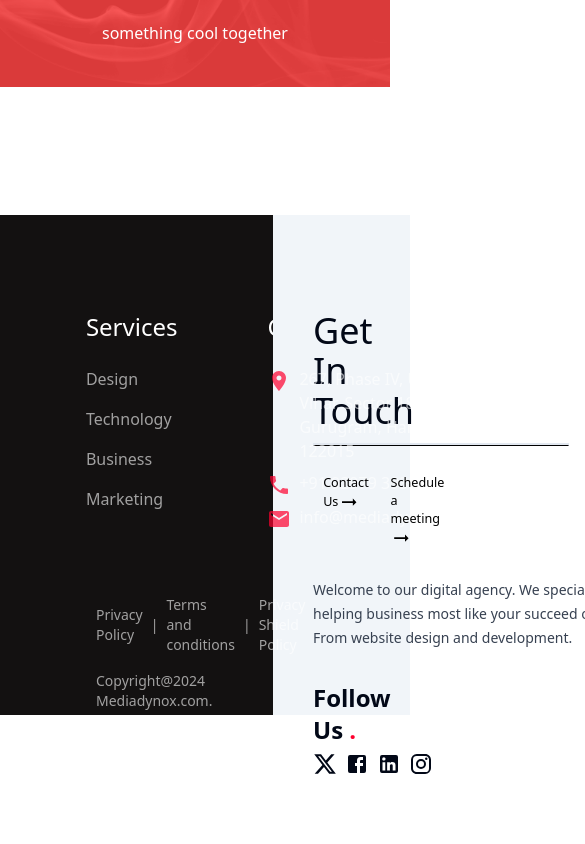
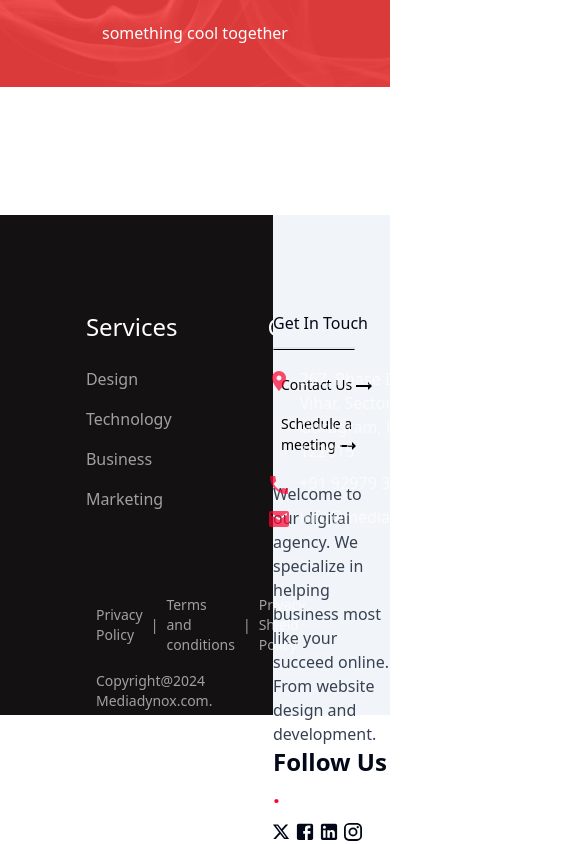
Before and after one commit to rkcoola792/media-dynox, a React (Vite) app: page / in a window 390 px wide. Shown: the part 8860-9704 px from the top of the page, 585 px wide, since content can reach past the window. Before the commit the page ends 9636 px from the top, so only its background shows below. Built offline with nearby package versions, Linux system fonts and the light colour scheme.

Commit message:
footer right responsive

```diff
--- a/src/components/Footer.jsx
+++ b/src/components/Footer.jsx
@@ -89,44 +89,45 @@ const Footer = () => {
           </div>
         </div>
       </div>
-      <div className="right w-[35%] bg-slate-100 flex flex-col pl-10 pt-24 ">
+
+      <div className="right w-[35%] bg-slate-100 flex flex-col lg:pl-16 md:pl-10 pt-24  ">
         <div className="top flex flex-col gap-2 ">
           <div className="title">
-            <h1 className="text-4xl font-medium">Get In Touch</h1>
+            <h1 className="lg:text-4xl md:text-3xl font-medium">Get In Touch</h1>
           </div>
-          <div className="hr border border-b-black mt-1  w-64">
+          <div className="hr border border-b-black mt-1  w-[70%]">
             <hr />
           </div>
-          <div className="ctas flex gap-2">
-            <div className="scale-90">
+          <div className="ctas lg:flex flex-wrap sm:-translate-x-3">
+            <div className="md:scale-90 ">
               <Explore text="Contact Us" size="sm"></Explore>
             </div>
-            <div className='scale-90'>
+            <div className='md:scale-90 '>
               <Explore text="Schedule a meeting" size="sm"></Explore>
             </div>
           </div>
         </div>
         <div className="mid">
-          <p className="text-gray-700 text-sm mt-6 w-80 leading-6">
+          <p className="text-gray-700 lg:text-sm sm:text-xs sm:leading-6 mt-6 md:w-[80%] lg:w-[70%] leading-6 lg:leading-7">
             Welcome to our digital agency. We specialize in helping business
             most like your succeed online. From website design and development.
           </p>
         </div>
-        <div className="bottom mt-8">
+        <div className="bottom lg:mt-8 sm:mt-6 ">
           <h1 className="text-2xl font-semibold">
             Follow Us <span className="text-mainred">.</span>
           </h1>
-          <div className="social-icons flex gap-2 mt-1">
-            <div className="hover:text-mainred transition duration-450 ease-out hover:ease-in cursor-pointer">
+          <div className="social-icons flex -translate-x-1 mt-2">
+            <div className="hover:text-mainred transition duration-450 ease-out hover:ease-in cursor-pointer scale-75">
               <XIcon></XIcon>
             </div>
-            <div className="hover:text-mainred transition duration-450 ease-out hover:ease-in cursor-pointer">
+            <div className="hover:text-mainred transition duration-450 ease-out hover:ease-in cursor-pointer scale-90">
               <FacebookIcon></FacebookIcon>
             </div>
-            <div className="hover:text-mainred transition duration-450 ease-out hover:ease-in cursor-pointer">
+            <div className="hover:text-mainred transition duration-450 ease-out hover:ease-in cursor-pointer scale-90">
               <LinkedInIcon></LinkedInIcon>
             </div>
-            <div className="hover:text-mainred transition duration-450 ease-out hover:ease-in cursor-pointer">
+            <div className="hover:text-mainred transition duration-450 ease-out hover:ease-in cursor-pointer scale-90">
               <InstagramIcon></InstagramIcon>
             </div>
           </div>
--- a/src/components/Homepage/Section8.jsx
+++ b/src/components/Homepage/Section8.jsx
@@ -3,7 +3,7 @@ import Explore from './Explore';
 
 const Section8 = () => {
   return (
-    <div className="section-8 lg:flex gap-6 md:px-24 sm:px-12 pr-36 mt-16 lg:h-[520px] justify-center items-center my-12">
+    <div className="section-8 lg:flex gap-6 lg:gap-12 md:px-24  sm:px-12 pr-36 mt-16 lg:h-[520px] justify-center items-center my-12">
       <div className="left lg:w-[30%] lg:text-left sm:text-center  lg:flex lg:flex-col gap-44 ">
         <h1 className="lg:text-4xl sm:text-2xl md:text-3xl ">
           <span className="font-semibold">Explore</span> recent Blogs for a view
@@ -12,9 +12,9 @@ const Section8 = () => {
           <Explore text="More Blogs "></Explore>
         </div>
       </div>
-      <div className="right lg:flex lg:w-[70%] lg:gap-4 lg:pr-24 sm:mt-8 ">
+      <div className="right lg:flex lg:w-[70%] lg:gap-4 lg:pr-24 sm:mt-8 md:px-[6vw] lg:px-0">
         <div className="container-1-img sm:ml-32 lg:ml-0 sm:mb-8 lg:mb-0 ">
-          <div className="img-1 sm:w-[600px] lg:w-[250px] relative overflow-hidden cursor-pointer  ">
+          <div className="img-1 sm:w-[600px] xl:w-[250px] lg:w-[200px] relative overflow-hidden cursor-pointer  ">
             <img
               src="/img4.jpg"
               alt=""
@@ -30,7 +30,7 @@ const Section8 = () => {
           </div>
         </div>
         <div className="container-2-img sm:ml-32 lg:ml-0 sm:mb-8 lg:mb-0">
-          <div className="img-1 sm:w-[600px] lg:w-[250px]  overflow-hidden relative cursor-pointer ">
+          <div className="img-1 sm:w-[600px] xl:w-[250px] lg:w-[200px]  overflow-hidden relative cursor-pointer ">
             <img
               src="/img5.jpg"
               alt=""
@@ -46,7 +46,7 @@ const Section8 = () => {
           </div>
         </div>
         <div className="container-3-img sm:ml-32 lg:ml-0 sm:mb-8 lg:mb-0">
-          <div className="img-1 sm:w-[600px] lg:w-[250px] h-[px] relative overflow-hidden cursor-pointer">
+          <div className="img-1 sm:w-[600px] xl:w-[250px] lg:w-[200px] h-[px] relative overflow-hidden cursor-pointer">
             <img
               src="/img6.jpg"
               alt=""
```
